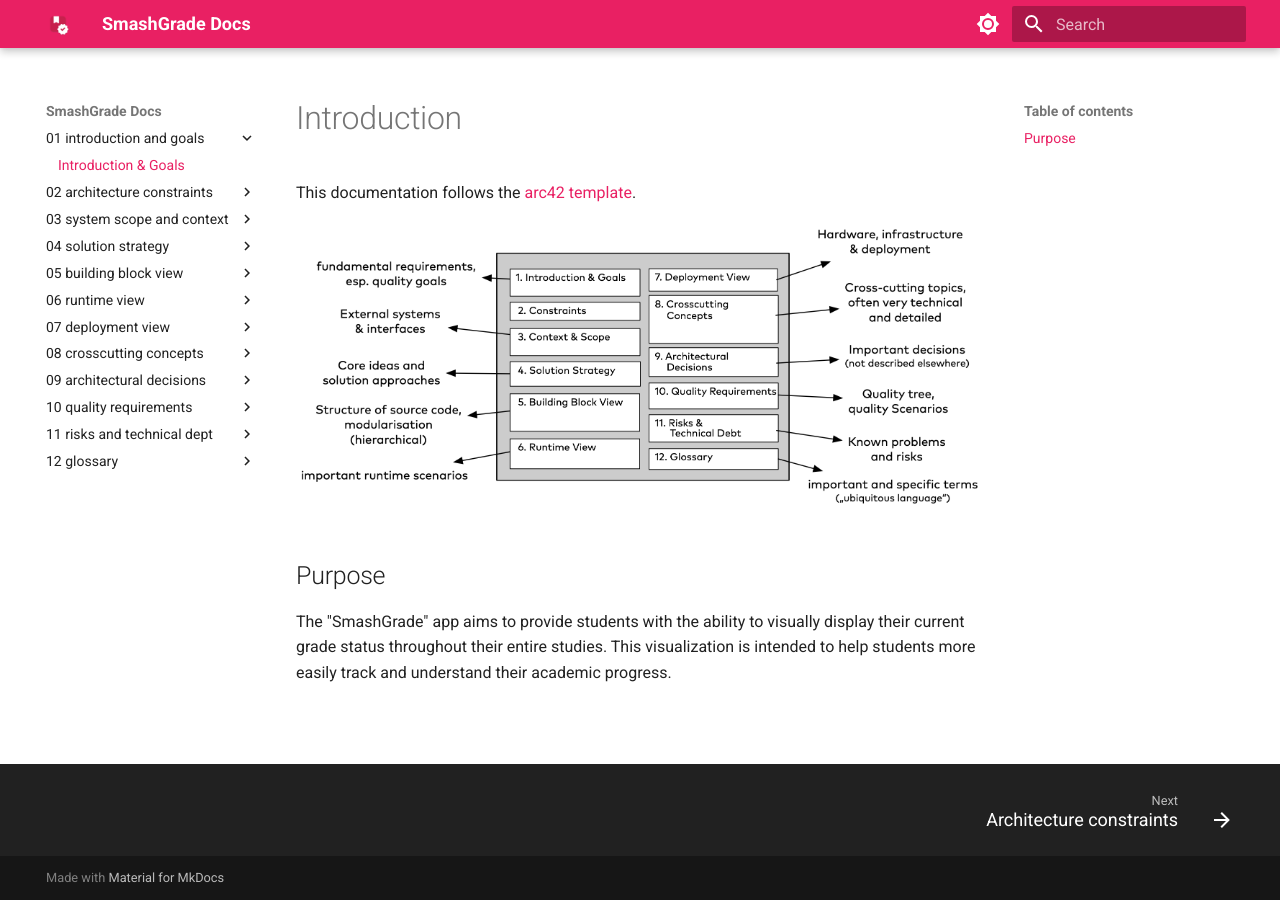
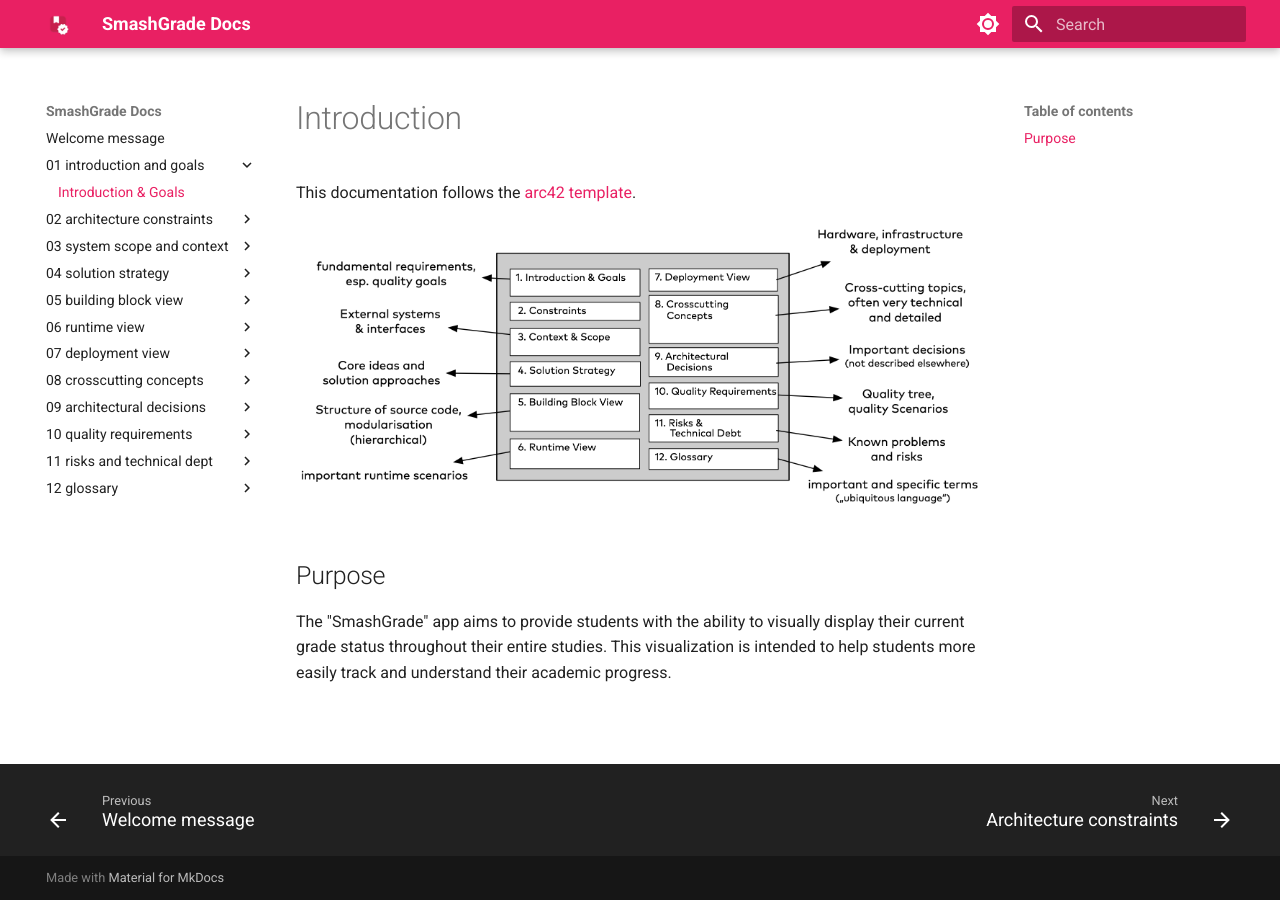
Before and after one commit to SmashGrade/documentation, an MkDocs documentation site: the page built from docs/01_introduction_and_goals/01_introduction_and_goals.md, in a window 1280 px wide. Built offline with MkDocs 1.6.1 and Material for MkDocs 9.7.7, drawn with Linux system fonts in a browser that asks for light colours.

Commit message:
fixed path and folder structure for index.md

```diff
--- a/index.md
+++ b/docs/index.md
@@ -1,4 +1,4 @@
-# Smash Grade
+# Welcome message
 Welcome, fellow architects, to the fascinating world of 'Smash Grade'!
 
 Imagine a Swiss timepiece meticulously designed with intricate precision, our application is no different — a harmonious blend of technology and innovation.
@@ -11,4 +11,4 @@ embodies the digital essence of tracking your technical school marks with Swiss
 🚀 Let's embark on this riveting journey together!
 
 
-![Smash Grade Logo](docs/assets/brand/android-chrome-512x512.png)
+![Smash Grade Logo](../assets/brand/android-chrome-512x512.png)
```
